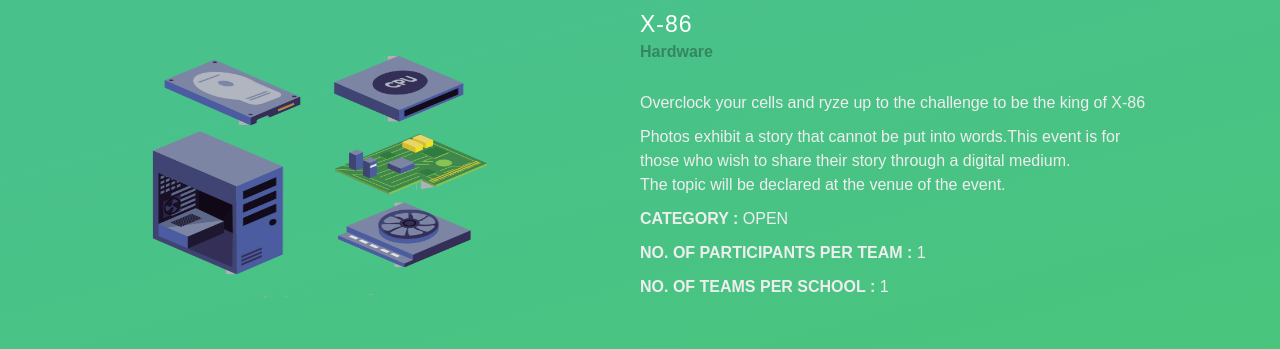
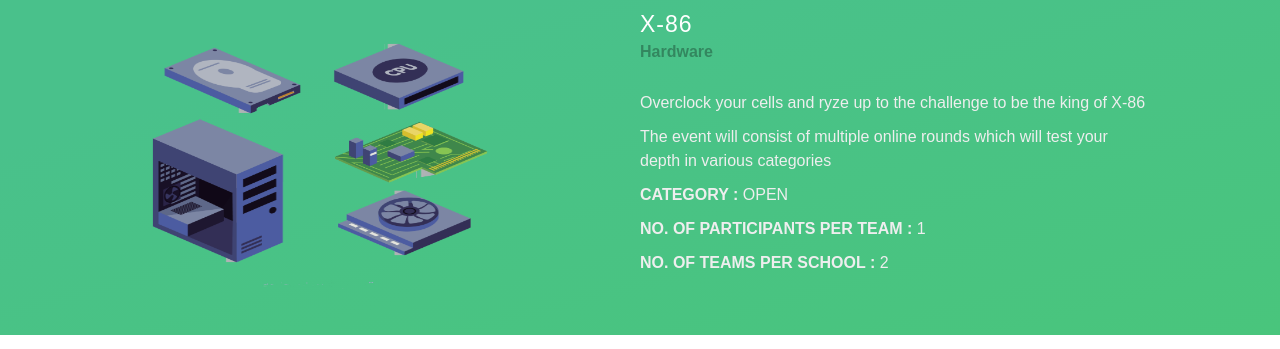
Before and after one commit to siddhantsingh9811/xinotemp, a plain HTML site: page index.html in a window 1280 px wide. Shown: the part 3315-3664 px from the top of the page. Drawn offline with nearby package versions, Linux system fonts and the light colour scheme; a web font is replaced by a local one.

Commit message:
Update index.html

```diff
--- a/index.html
+++ b/index.html
@@ -14,7 +14,7 @@
 			</div>
 
 			<div class="buttons">
-				<a class="invite" href="Invite.pdf">INVITE</a>
+				<a class="invite" href="register.html">INVITE</a>
 				<a class="register" href="register.html">REGISTER</a>
 
 			</div>
@@ -126,14 +126,13 @@
 				<p>Overclock your cells and ryze up to the challenge to be the king of X-86 </p>
 
 				<p>
-					Photos exhibit a story that cannot be put into words.This event is for those who wish to share their story through a digital medium. <br>
-					The topic will be declared at the venue of the event.
+					 The event will consist of multiple online rounds which will test your depth in various categories
 
 				</p>
 
 				<p><span>CATEGORY : </span>OPEN</p>
 				<p><span>NO. OF PARTICIPANTS PER TEAM : </span>1</p>
-				<p><span>NO. OF TEAMS PER SCHOOL : </span>1</p>
+				<p><span>NO. OF TEAMS PER SCHOOL : </span>2</p>
 			</div>
 		</div>
 
```
